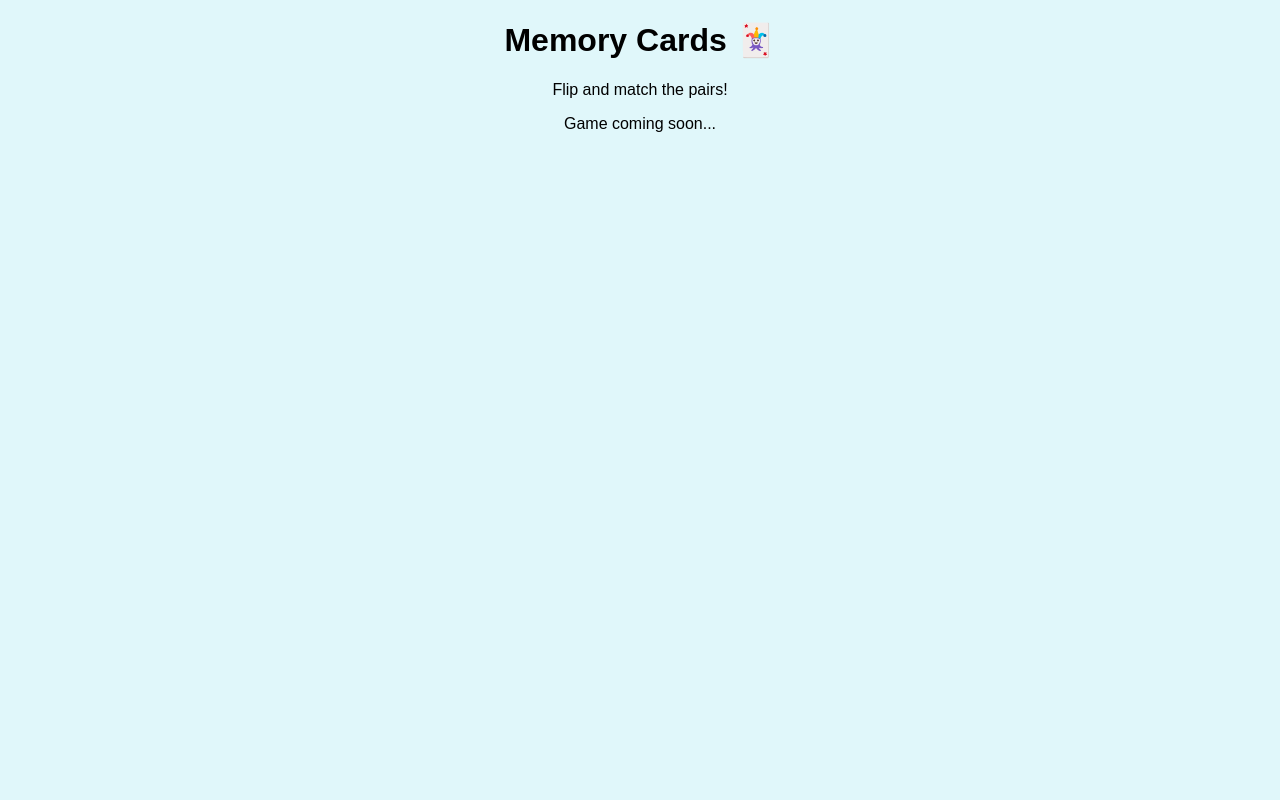
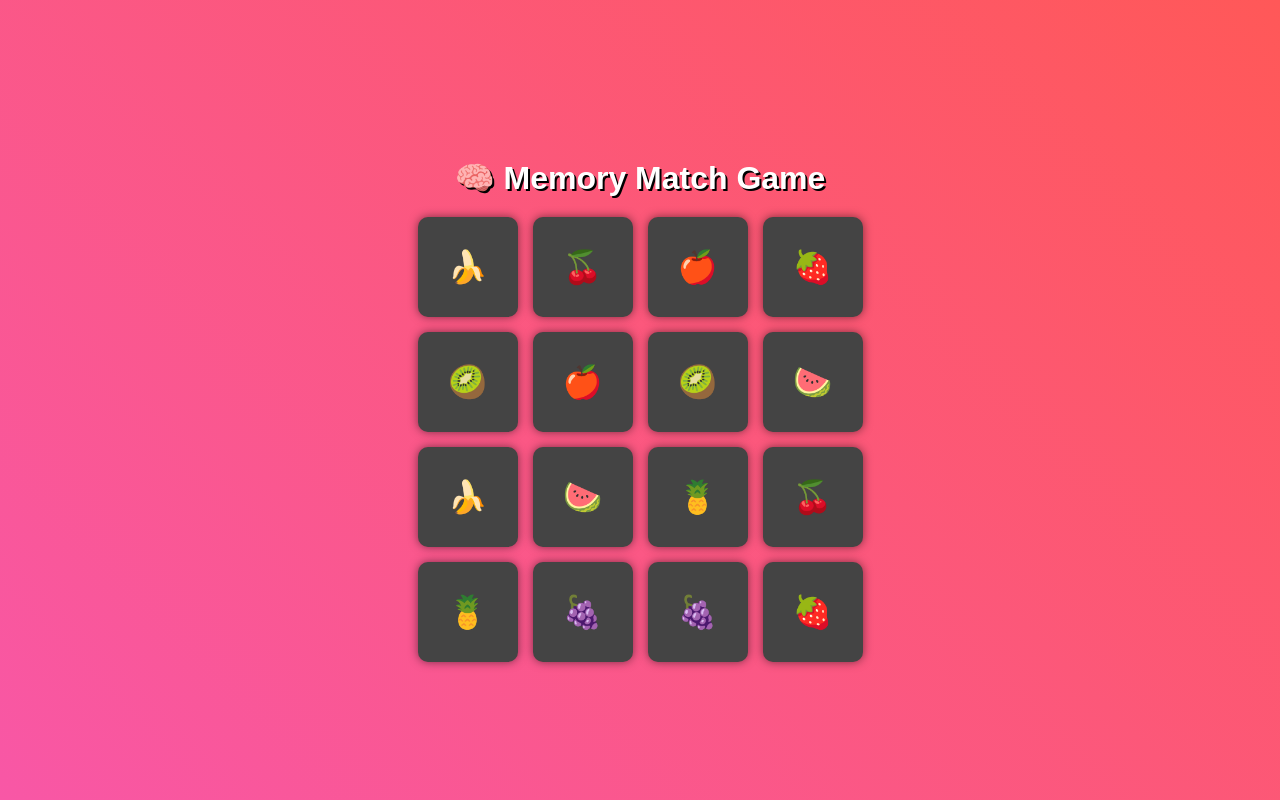
Before and after one commit to Gurman475/Gurman-games, a plain HTML site: page Game5.html in a window 1280 px wide. Drawn offline with Linux system fonts and the light colour scheme.

Commit message:
Update Game5.html

```diff
--- a/Game5.html
+++ b/Game5.html
@@ -1,18 +1,129 @@
 <!DOCTYPE html>
-<html>
+<html lang="en">
 <head>
-  <title>Memory Cards</title>
+  <meta charset="UTF-8">
+  <title>Game 5: Memory Match</title>
   <style>
     body {
-      background: #e0f7fa;
-      font-family: sans-serif;
-      text-align: center;
+      margin: 0;
+      font-family: Arial, sans-serif;
+      background: linear-gradient(45deg, #f857a6, #ff5858);
+      display: flex;
+      flex-direction: column;
+      align-items: center;
+      justify-content: center;
+      height: 100vh;
+      color: white;
+    }
+
+    h1 {
+      margin-bottom: 20px;
+      text-shadow: 2px 2px #000;
+    }
+
+    #game-board {
+      display: grid;
+      grid-template-columns: repeat(4, 100px);
+      grid-gap: 15px;
+      justify-content: center;
+    }
+
+    .card {
+      width: 100px;
+      height: 100px;
+      background: white;
+      border-radius: 10px;
+      display: flex;
+      align-items: center;
+      justify-content: center;
+      font-size: 2em;
+      cursor: pointer;
+      color: #333;
+      box-shadow: 0 0 10px rgba(0,0,0,0.5);
+      user-select: none;
+    }
+
+    .matched {
+      background: lightgreen !important;
+      cursor: default;
+    }
+
+    .hidden {
+      background: #444;
+      color: #444;
     }
   </style>
 </head>
 <body>
-  <h1>Memory Cards 🃏</h1>
-  <p>Flip and match the pairs!</p>
-  <p>Game coming soon...</p>
+
+  <h1>🧠 Memory Match Game</h1>
+  <div id="game-board"></div>
+
+  <script>
+    const emojis = ['🍎','🍌','🍇','🍉','🍓','🍒','🥝','🍍'];
+    const cards = [...emojis, ...emojis]; // duplicate for matching
+    let firstCard = null;
+    let secondCard = null;
+    let lockBoard = false;
+    let matchedPairs = 0;
+
+    // Shuffle cards
+    function shuffle(array) {
+      for (let i = array.length - 1; i > 0; i--) {
+        const j = Math.floor(Math.random() * (i + 1));
+        [array[i], array[j]] = [array[j], array[i]];
+      }
+    }
+
+    shuffle(cards);
+
+    const gameBoard = document.getElementById("game-board");
+
+    cards.forEach((emoji, index) => {
+      const card = document.createElement("div");
+      card.classList.add("card", "hidden");
+      card.dataset.emoji = emoji;
+      card.dataset.index = index;
+      card.textContent = emoji;
+
+      card.addEventListener("click", () => {
+        if (lockBoard || card.classList.contains("matched") || card === firstCard) return;
+
+        card.classList.remove("hidden");
+
+        if (!firstCard) {
+          firstCard = card;
+        } else {
+          secondCard = card;
+          lockBoard = true;
+
+          if (firstCard.dataset.emoji === secondCard.dataset.emoji) {
+            firstCard.classList.add("matched");
+            secondCard.classList.add("matched");
+            matchedPairs++;
+
+            if (matchedPairs === emojis.length) {
+              setTimeout(() => alert("🎉 You matched all cards!"), 500);
+            }
+
+            reset();
+          } else {
+            setTimeout(() => {
+              firstCard.classList.add("hidden");
+              secondCard.classList.add("hidden");
+              reset();
+            }, 1000);
+          }
+        }
+      });
+
+      gameBoard.appendChild(card);
+    });
+
+    function reset() {
+      [firstCard, secondCard] = [null, null];
+      lockBoard = false;
+    }
+  </script>
 </body>
 </html>
```
